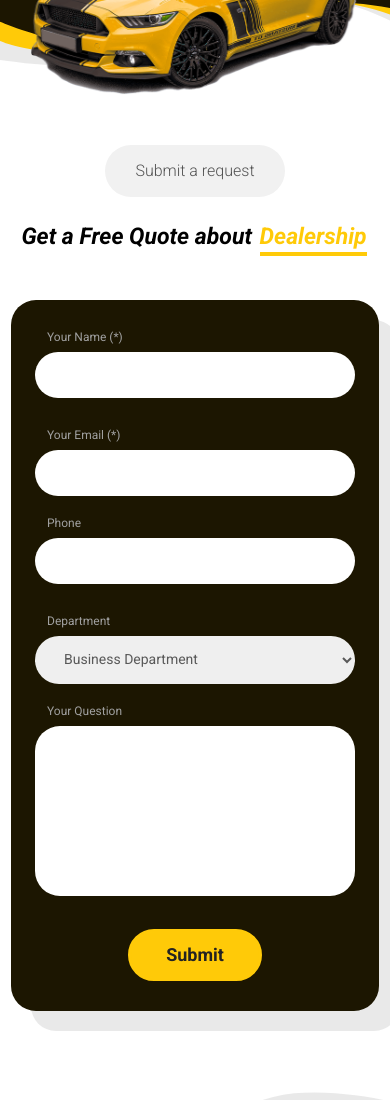
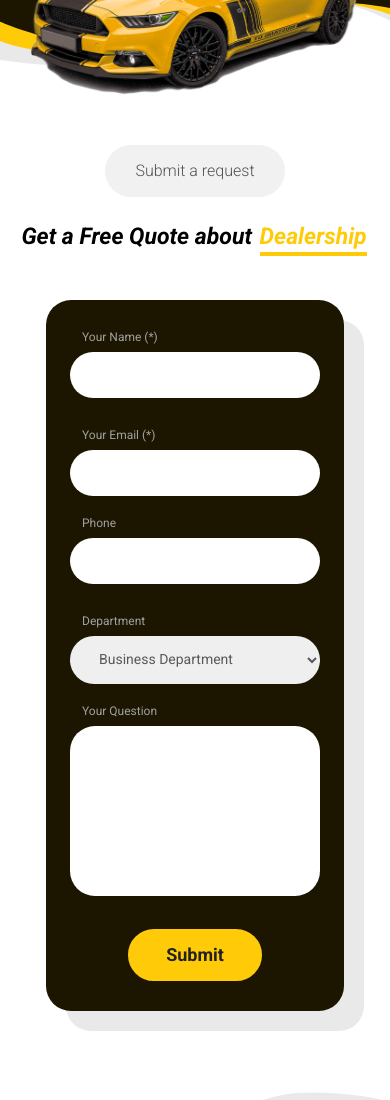
Before and after one commit to HuyHoang3425/project_web_nhom_1, a plain HTML site: page pages/locations/index.html in a window 390 px wide. Shown: the part 3403-4503 px from the top of the page. Drawn offline with Linux system fonts and the light colour scheme; files that its build step writes are made by us from their sources; a web font is replaced by a local one.

Commit message:
fix_responsive

```diff
--- a/pages/locations/responsive.css
+++ b/pages/locations/responsive.css
@@ -94,6 +94,15 @@
   .gap_section_3 {
     height: 140px;
   }
+     #section_6 input,
+     select {
+       width: 200px;
+     }
+
+     #section_6 textarea {
+       width: 400px;
+       height: 170px;
+     }
 }
 @media (max-width: 576px) {
   .gap_above {
@@ -151,13 +160,10 @@
   }
   #section_6 input,
   select {
-    width: 320px;
+    width: 250px;
   }
   #section_6 textarea {
-    width: 320px;
+    width: 250px;
     height: 170px;
   }
 }
-@media (max-width: 576px) {
-
-}
```
